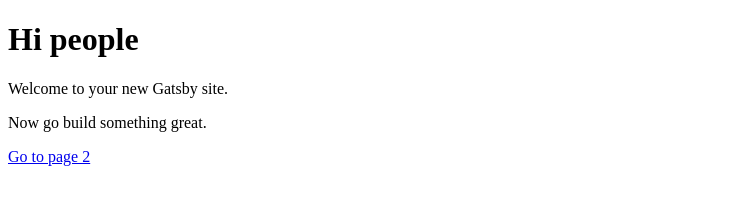
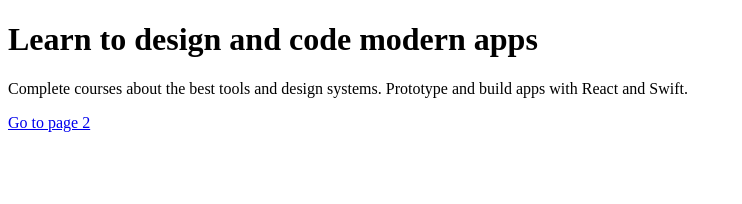
Before and after one commit to eduardodangelo/my-react-website, a Gatsby site: page / in a window 1280 px wide. Shown: the whole page, without its empty margins (0-742 px from the left). Built offline with nearby package versions, Linux system fonts and the light colour scheme; Gatsby itself is replaced by a stand-in of ours.

Commit message:
first commit

```diff
--- a/gatsby-config.js
+++ b/gatsby-config.js
@@ -1,6 +1,6 @@
 module.exports = {
   siteMetadata: {
-    title: 'Gatsby Default Starter',
+    title: 'Aprendiendo Gatsby & React',
   },
   plugins: ['gatsby-plugin-react-helmet'],
 }
--- a/src/pages/index.js
+++ b/src/pages/index.js
@@ -3,9 +3,9 @@ import Link from 'gatsby-link'
 
 const IndexPage = () => (
   <div>
-    <h1>Hi people</h1>
-    <p>Welcome to your new Gatsby site.</p>
-    <p>Now go build something great.</p>
+    <h1>Learn to design and code modern apps</h1>
+    <p>Complete courses about the best tools and design systems. Prototype and build apps with React and Swift.</p>
+
     <Link to="/page-2/">Go to page 2</Link>
   </div>
 )
```
